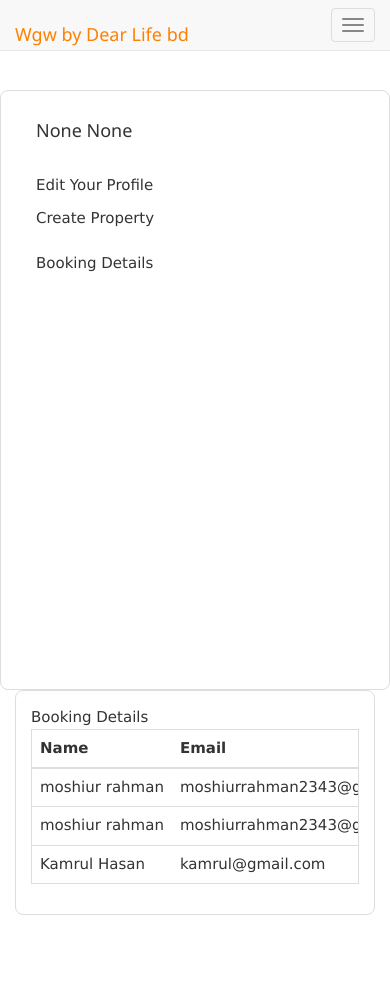
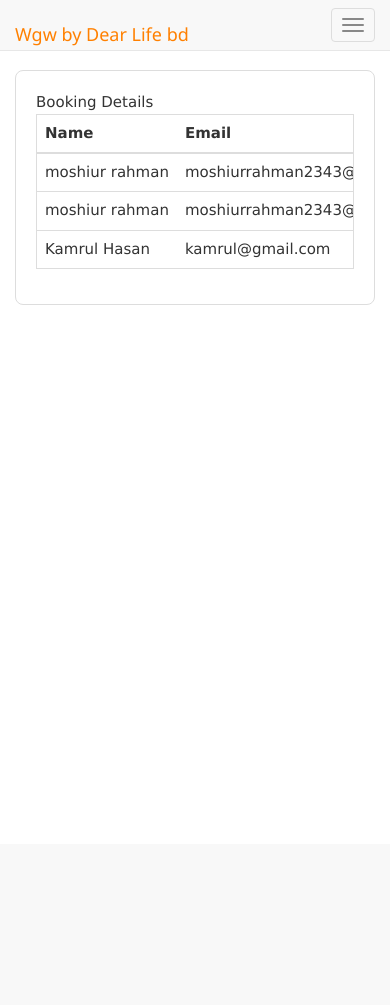
Before and after one commit to Moshiurmamun/online-booking, a Django app: page /accounts/mydashboard/booking-details/ in a window 390 px wide. After the commit the page ends 305 px from the top, so only its background shows below. Run offline with Django 3.2, Linux system fonts and the light colour scheme; a user stored in the database is signed in; data comes from the database, SQL or seed files in the repository; parts of the project's set-up code (start-up, migrations or seed data) failed here and were passed over; some libraries are stand-ins or nearby versions.

Commit message:
Add files via upload

```diff
--- a/accounts/templates/accounts/booking_details.html
+++ b/accounts/templates/accounts/booking_details.html
@@ -2,51 +2,26 @@
 
 
 {% block content %}
-<br>
-<br>
-<br>
-<br>
-<div class="container">
-    <div class="row">
-        <div class="col-lg-2">
-            <div class="row w3-card-1" style="padding:20px;border: 1px solid #ddd; border-radius:8px; height:600px">
-                <div class="col-lg-12">
-                    <h5>{{ user.firstname }} {{ user.lastname }}</h5>
-                </div>
-                <div class="col-lg-12">
-                    {% if user.image %}
-                    <img src="{{ user.image.url }}" class="img-responsive" style="border-radius:50%">
-                    {% endif %}
+   <nav class="navbar navbar-expand-lg navbar-light bg-light fluid mt-5">
+  <div class="container" style="margin-top:20px">
 
-                </div>
-                <div class="col-lg-12">
-                    <br>
-                    <a href="{% url 'accounts:change-basic-info' %}">Edit Your Profile</a>
-                    <p></p>
+  <div class="collapse navbar-collapse" id="navbarNavAltMarkup">
+    <div class="navbar-nav">
+        <a class="nav-item nav-link" href="{% url 'accounts:profile' profile_id=user.id %}">My Dashboard</a>
+      <a class="nav-item nav-link" href="{% url 'accounts:booking_details' %}">Bookings Details</a>
+      <a class="nav-item nav-link" href="{% url 'accounts:create_property' user_id=user.id %}">List Your Property</a>
+      <a class="nav-item nav-link" href="">Notification</a>
+    </div>
+  </div>
+  </div>
+</nav>
 
-                    <a href="{% url 'accounts:create_property' user_id=user.id %}">Create Property</a>
+    <div class="container fluid mt-5 ">
 
-                    <br>
-                    <br>
+       <div class="row">
 
-                    <a href="{% url 'accounts:booking_details' %}">Booking Details</a>
-
-                </div>
-                <div>
-
-                </div>
-
-            </div>
-
-        </div>
-
-
-
-
-
-
-        <div class="col-lg-10">
-                        <div class="w3-card-1 " style="padding:15px; border: 1px solid #ddd; border-radius: 8px">
+        <div class="col-lg-12">
+                        <div class="card " style="padding:20px; border: 1px solid #ddd; border-radius: 8px">
                                 <div class="card-head">
 									<header>Booking Details</header>
                                 </div>
@@ -98,17 +73,8 @@
 
 
                         </div>
-        </div>
-
-            <br>
-            <br>
-            <br>
-            <br>
 
 
-        </div>
-    </div>
-</div>
 
 
 
```
Also changed, not shown: accounts/templates/accounts/login.html (+7 -13 lines), accounts/templates/accounts/profile.html (+35 -35 lines), accounts/templates/accounts/signup.html (+5 -5 lines).
